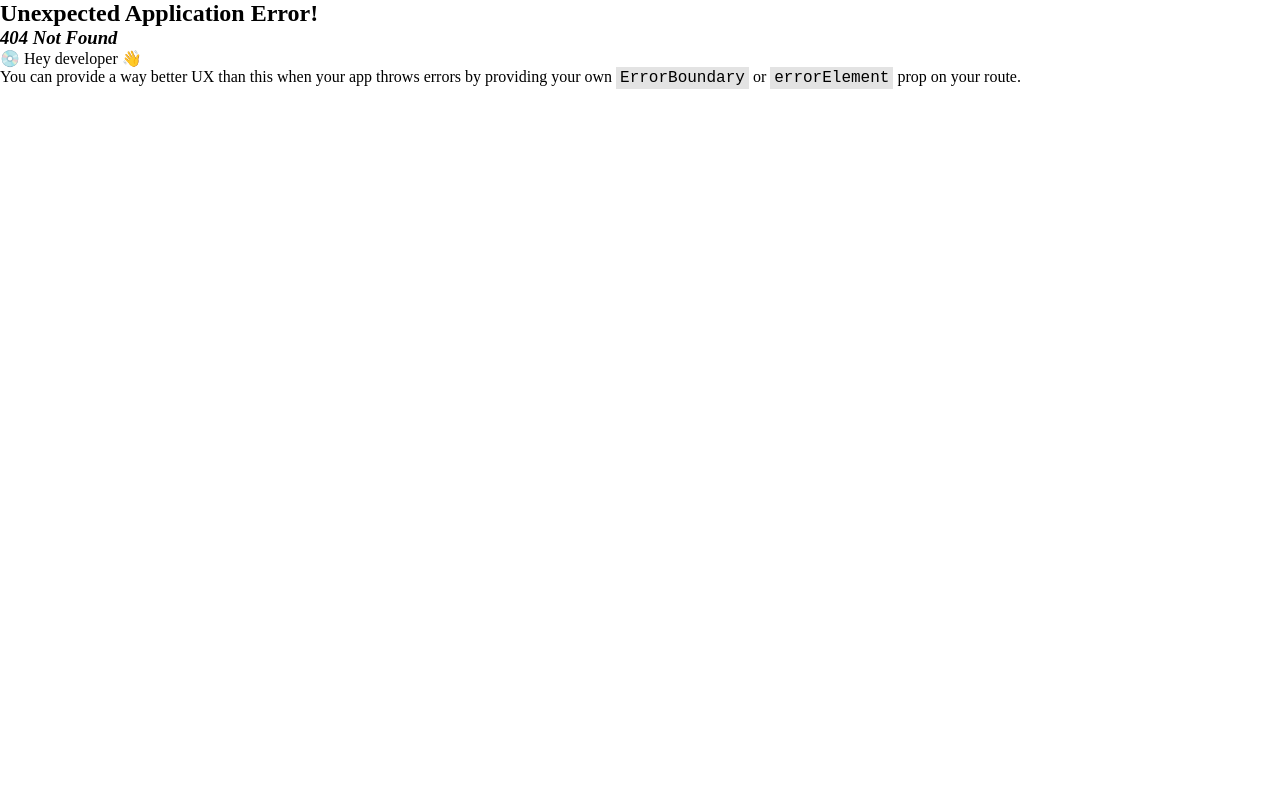
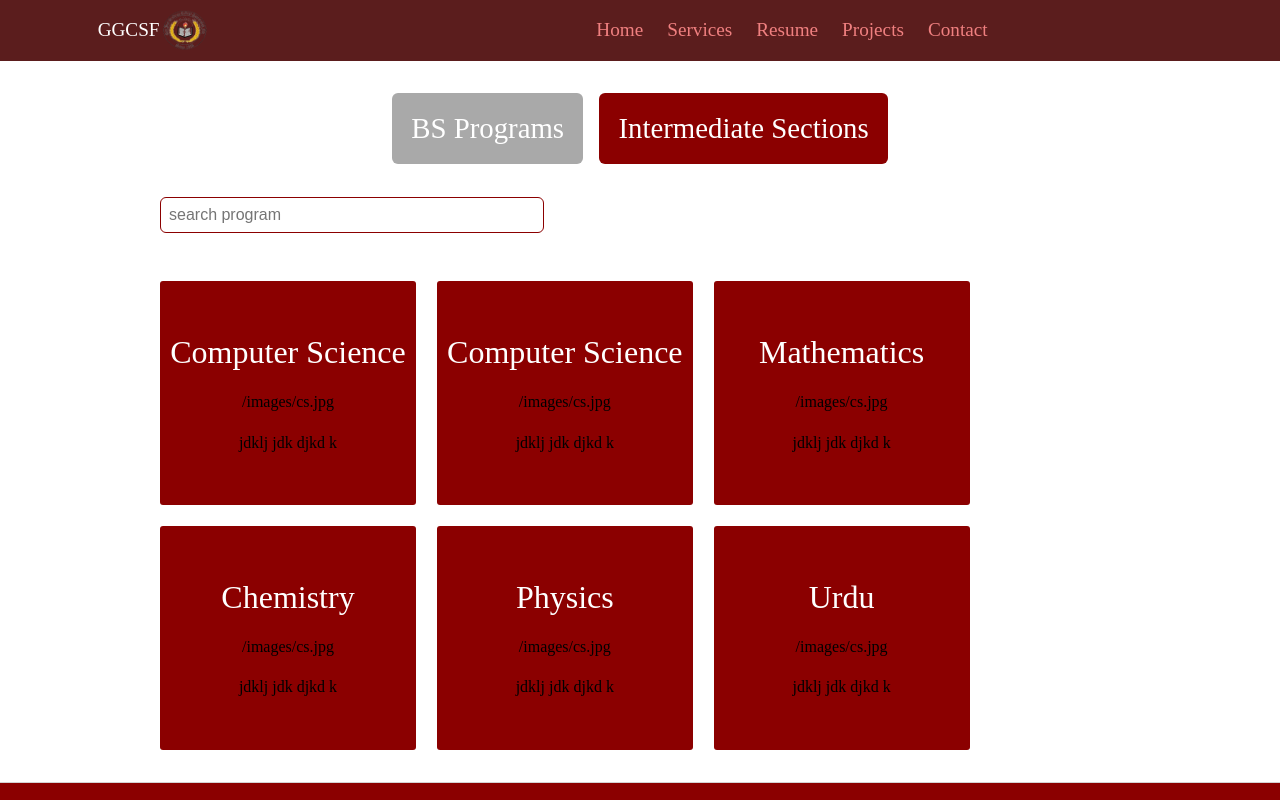
Before and after one commit to RMHamzaArif89/FYP-College-Website, a React (Vite) app in the folder College_Site_Frontend/: page /programs/bs in a window 1280 px wide. Before the commit this address had no page. Shown: the top 800 px of the page. Built offline with nearby package versions, Linux system fonts and the light colour scheme.

Commit message:
created programs page & sub pages...

```diff
--- a/College_Site_Frontend/src/App.jsx
+++ b/College_Site_Frontend/src/App.jsx
@@ -16,20 +16,28 @@ import Home from './Pages/Home/Home';
 import Location from './Pages/Location/Location';
 import QuickFacts from './Pages/QuickFacts/QuickFacts';
 import Sports from './Pages/Sports/Sports';
+import History from './Pages/History/History'
+import Programs from './Pages/Programs/Programs';
+// sub pages of Programs
+import BS from './Pages/Programs/BS'
+import Inter from './Pages/Programs/Inter';
 // import AdmissionProcess from './Pages/AdmissionProcess/AdmissionProcess';
 
 
 const router = createBrowserRouter(
   createRoutesFromElements(
-  <Route element={<Layout/>}>
+    <Route element={<Layout />}>
 
 
       <Route path="/" index element={<Home />} />
-        <Route path='/location' element={<Location/>}/>
-        <Route path='/quickFacts' element={<QuickFacts/>} />
-        <Route path='/sports' element={<Sports/>} />
-        {/* <Route path='/admissionProcess' element={<AdmissionProcess/>} /> */}
-
+      <Route path='/location' element={<Location />} />
+      <Route path='/quickFacts' element={<QuickFacts />} />
+      <Route path='/sports' element={<Sports />} />
+      <Route path='/history' element={<History />} />
+      <Route path='/programs' element={<Programs />}>
+        <Route path='/programs/bs' element={<BS />} />
+        <Route path='/programs/inter' element={<Inter />} />
+      </Route>
 
 
     </Route>
@@ -41,7 +49,7 @@ function App() {
 
   return (
       <>
-   <RouterProvider router={router}/>
+        <RouterProvider router={router} />
       </>
       )
 }
--- a/College_Site_Frontend/src/Components/Footer/Footer.jsx
+++ b/College_Site_Frontend/src/Components/Footer/Footer.jsx
@@ -9,6 +9,7 @@ import { IoCall } from "react-icons/io5";
 import { IoMdMail } from "react-icons/io";
 import { FaLocationArrow } from "react-icons/fa";
 import { MdOutlinePhoneAndroid } from "react-icons/md";
+import {Link} from 'react-router-dom'
 function Footer() {
   return (
     <div className='footer'>
@@ -38,7 +39,7 @@ function Footer() {
           <li>Fee Structure</li>
           <li>BS Programs</li>
           <li>Exam News</li>
-          <li>Course Outline</li>
+          <li><Link to='https://drive.google.com/drive/folders/1HgH7fbNvelViMGgL_ZyBaGAyDtg3RYa3' target='blank'>Course Outline</Link></li>
         </div>
       </div>
       <div className="footer-col3">
--- a/College_Site_Frontend/src/Components/Footer/footer.css
+++ b/College_Site_Frontend/src/Components/Footer/footer.css
@@ -93,9 +93,12 @@
 }
 .col2 li{
     list-style: none;
+
+}
+.col2 li a{
     color: white;
     font-size: 1.2rem;
-
+    text-decoration: none;
 }
 .col2 li:hover{
     color: lightcoral;
--- /dev/null
+++ b/College_Site_Frontend/src/Pages/History/History.jsx
@@ -0,0 +1,24 @@
+import React from 'react'
+import './history.css'
+
+function History() {
+    return (
+        <div className='history'>
+          <div className="historyContainer">
+          <div className="historyHeading">
+              History About Us
+            </div>
+            <div className="historyText">
+                As one of the earliest Government Colleges in Faisalabad, Govt. Graduate College Samnabad Faisalabad is a unique and well reputed institute. It has the distinction of being the first Govt. College in Lyallpur since partition.
+
+                It appeared on the academic scene of the City as Govt. Intermediate College Lyallpur in 1958 when it was set in rented building at peoples Colony, Lyallpur. Later, in 1965 it was shifted to its present 117 kanal vast pupose built campus. The subsequent years saw the college reaching various significant mile stone:
+
+                In 1975, it was upgraded to Degree level and in 1999 MA (Political Science) was started followed by English and Economics in 2002 and Islamic Studies in 2010. Recognizing the importance of IT and commerce, the college introduced ICS and I.Com Programs in 1999 and 2007 respectively. The College is offering BS (FYDP) under semester system in the disciplines of Botany, Chemistry, Geography, Computer Science, Economics, English, Information Technology, Islamic Studies, Mathematics, Physics, Sociology, Urdu, History, Punjabi, Statistics, Psychology, Zoology and Political Science. The College is affiliated with the BISE Faisalabad for intermediate and with GC University Faisalabad for higher studies. Heading a step forward in academics the College commenced M.Phil in three disciplines i.e Chemistry, Islamic Studies and Urdu in spring 2014. It affords a great pleasure that two batches of M.Phil have successfully completed their degrees. College name was changed to Govt. Graduate College Samanabad Faisalabad in 2021 as per policy of HED, Govt. of Punjab.
+            </div>
+          </div>
+
+        </div>
+    )
+}
+
+export default History
--- /dev/null
+++ b/College_Site_Frontend/src/Pages/History/history.css
@@ -0,0 +1,31 @@
+.history{
+    width: 100%;
+    height: calc(100vh - 3.8rem);
+    background-image: url('/images/history.jpg');
+    background-size: 100% 100%;
+    background-position: center;
+    display: flex;
+    align-items: center;
+    justify-content: center;
+}
+.historyContainer{
+    width: 80%;
+    height: 100%;
+    display: flex;
+    flex-direction: column;
+    gap: 1rem;
+    padding: 2rem 0.5rem;
+}
+.historyContainer .historyHeading{
+    font-size: 2.8rem;
+    color: white;
+    font-weight: bolder;
+
+}
+.historyContainer .historyText{
+    font-size: 1.3rem;
+    color:rgb(150, 209, 229);
+    line-height: 1.6;
+    word-spacing: 0.4rem;
+
+}
--- /dev/null
+++ b/College_Site_Frontend/src/Pages/Programs/BS.jsx
@@ -0,0 +1,31 @@
+import React, { useState } from 'react'
+import { BSData } from './ProgramsData'
+
+function BS() {
+  let[query,setQuery]=useState('')
+  // console.log(query)
+  return (
+<>
+<input type="text" placeholder='search program' className='searchProgram' value={query} onChange={(e)=>{setQuery(e.target.value)}}/>
+<div className="programsBoxData">
+
+{
+            BSData.filter((data)=>{
+              return query.toLowerCase() ===''? data:
+              data.title.toLowerCase().includes(query.toLowerCase())
+            }).map((data)=>{
+                return(
+               <div className="programsCard">
+                <div className="programsTitle ">{data.title}</div>
+                    <div className="programsImg">{data.img}</div>
+                    <div className="programsDes">{data.description}</div>
+               </div>
+                )
+            })
+        }
+  </div>
+</>
+  )
+}
+
+export default BS
--- /dev/null
+++ b/College_Site_Frontend/src/Pages/Programs/Inter.jsx
@@ -0,0 +1,29 @@
+import React, { useState } from 'react'
+import { InterData } from './ProgramsData'
+function Inter() {
+  let[query,setQuery]=useState('')
+  return (
+    <>
+    <input type="text" placeholder='search program' className='searchProgram' value={query} onChange={(e)=>{setQuery(e.target.value)}}/>
+    <div className="programsBoxData">
+
+    {
+                InterData.filter((data)=>{
+                  return query.toLowerCase() ===''? data:
+                  data.title.toLowerCase().includes(query.toLowerCase())
+                }).map((data)=>{
+                    return(
+                   <div className="programsCard">
+                    <div className="programsTitle ">{data.title}</div>
+                        <div className="programsImg">{data.img}</div>
+                        <div className="programsDes">{data.description}</div>
+                   </div>
+                    )
+                })
+            }
+      </div>
+    </>
+  )
+}
+
+export default Inter
--- /dev/null
+++ b/College_Site_Frontend/src/Pages/Programs/Programs.jsx
@@ -0,0 +1,21 @@
+import React from 'react'
+import { NavLink, Outlet } from 'react-router-dom'
+import './programs.css'
+
+function Programs() {
+    return (
+        <div className='programs'>
+            <div className="programsContainer">
+                <div className="programsNavSections">
+                    <NavLink className="bsProgramsLink" to={'/programs/bs'}>BS Programs</NavLink>
+                    <NavLink className="interProgramsLink" to={'/programs/inter'} >Intermediate Sections</NavLink>
+                </div>
+                <div className="programsBox">
+                    <Outlet />
+                </div>
+            </div>
+        </div>
+    )
+}
+
+export default Programs
--- /dev/null
+++ b/College_Site_Frontend/src/Pages/Programs/ProgramsData.js
@@ -0,0 +1,45 @@
+ const InterData=[
+    {
+        title:'ICS',
+        img:'/',
+        description:'djkd kd dkj '
+    },
+]
+
+
+const BSData=[
+    {
+        title:'Computer Science',
+        img:'/images/cs.jpg',
+        description:'jdklj jdk djkd k'
+    },
+    {
+        title:'Computer Science',
+        img:'/images/cs.jpg',
+        description:'jdklj jdk djkd k'
+    },
+    {
+        title:'Mathematics',
+        img:'/images/cs.jpg',
+        description:'jdklj jdk djkd k'
+    },
+    {
+        title:'Chemistry',
+        img:'/images/cs.jpg',
+        description:'jdklj jdk djkd k'
+    },
+    {
+        title:'Physics',
+        img:'/images/cs.jpg',
+        description:'jdklj jdk djkd k'
+    },
+    {
+        title:'Urdu',
+        img:'/images/cs.jpg',
+        description:'jdklj jdk djkd k'
+    },
+]
+export{
+    InterData,
+    BSData
+}
--- /dev/null
+++ b/College_Site_Frontend/src/Pages/Programs/programs.css
@@ -0,0 +1,87 @@
+.programs{
+    width: 100%;
+    height: auto;
+
+}
+.programsContainer{
+    width: 80%;
+    margin: 0 auto;
+    display: flex;
+    flex-direction: column;
+    gap: 2rem;
+    padding: 2rem;
+}
+.programsContainer .programsNavSections{
+    width: 80%;
+    height: 4.5rem;
+    margin: 0 auto;
+    display: flex;
+    align-items: center;
+    justify-content: center;
+    gap: 1rem;
+}
+.programsNavSections a{
+    text-decoration: none;
+    padding: 1.2rem;
+    font-size: 1.8rem;
+    border-radius: 6px;
+    background: darkred;
+    color: white;
+
+}
+
+.programsContainer .programsNavSections a.active{
+    background: darkgray;
+}
+
+.programsContainer .programsBox{
+    width: 100%;
+    display: flex;
+    flex-direction: column;
+    gap: 3rem;
+}
+.programsBox .programsBoxData{
+    width: 100%;
+    height: auto;
+    display: flex;
+    flex-wrap: wrap;
+    gap: 1.3rem;
+
+}
+.searchProgram{
+    width: 40%;
+    padding:.5rem;
+    border-radius: 6px;
+    font-size: 1rem;
+    color: darkred;
+    outline: none;
+    border: 1px solid darkred;
+}
+.programsCard{
+    width: 16rem;
+    height: 14rem;
+    border-radius: 3px;
+    background: darkred;
+    display: flex;
+    align-items: center;
+    justify-content: center;
+    gap: 1.4rem;
+    position: relative;
+    flex-direction: column;
+}
+.programsCard .programsTitle{
+    font-size: 2rem;
+    color: white;
+}
+.bsProgramsCard .programsImg{
+    width: 100%;
+    height: 100%;
+    position: absolute;
+    top:0;
+    left: 0;
+}
+.programsProgramsCard .programsDes{
+    font-size: 1.2rem;
+    color: lightgray;
+    text-align: center;
+}
```
Also changed, not shown: College_Site_Frontend/public/images/history.jpg (added). Lines whose indentation alone changed are shown as unchanged.
